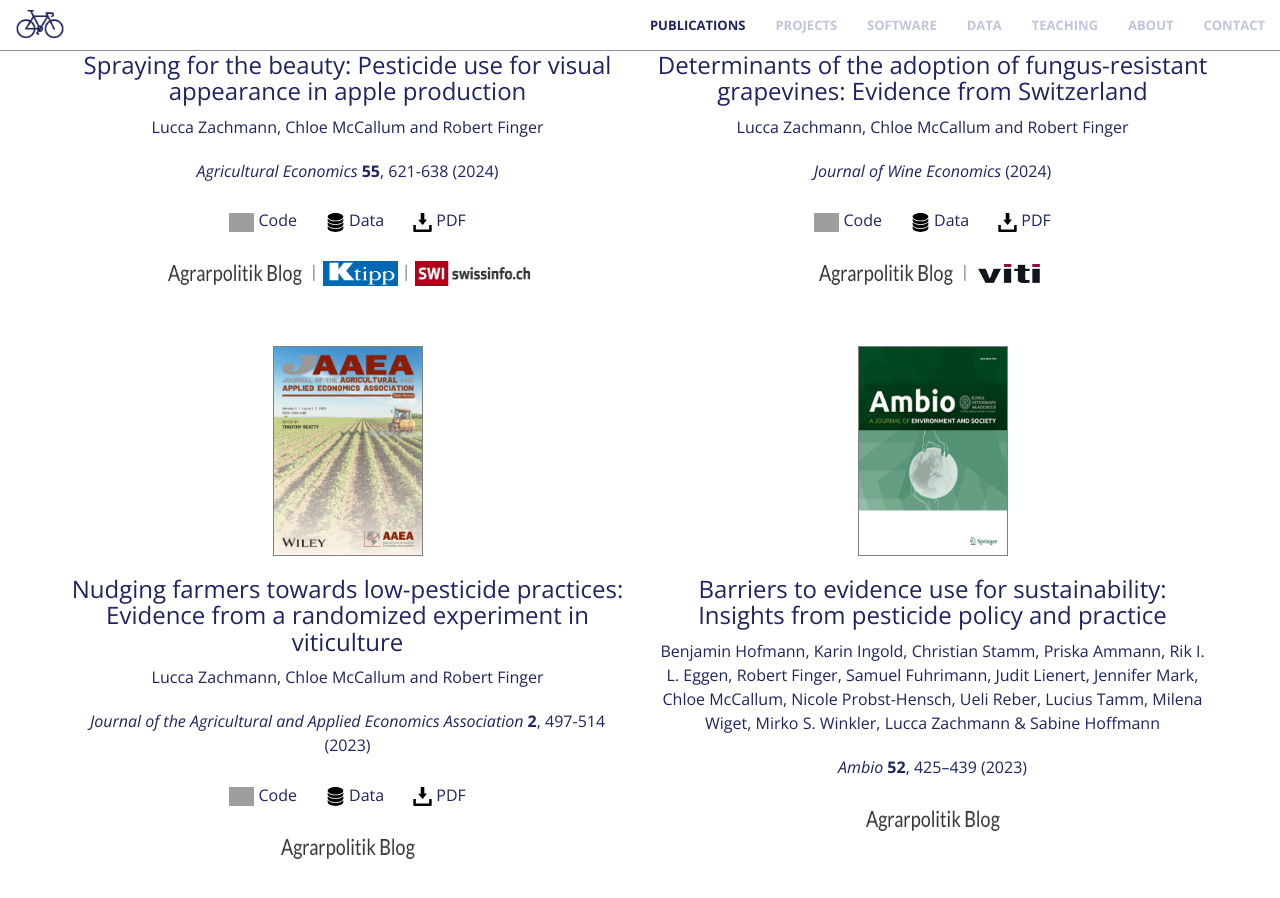
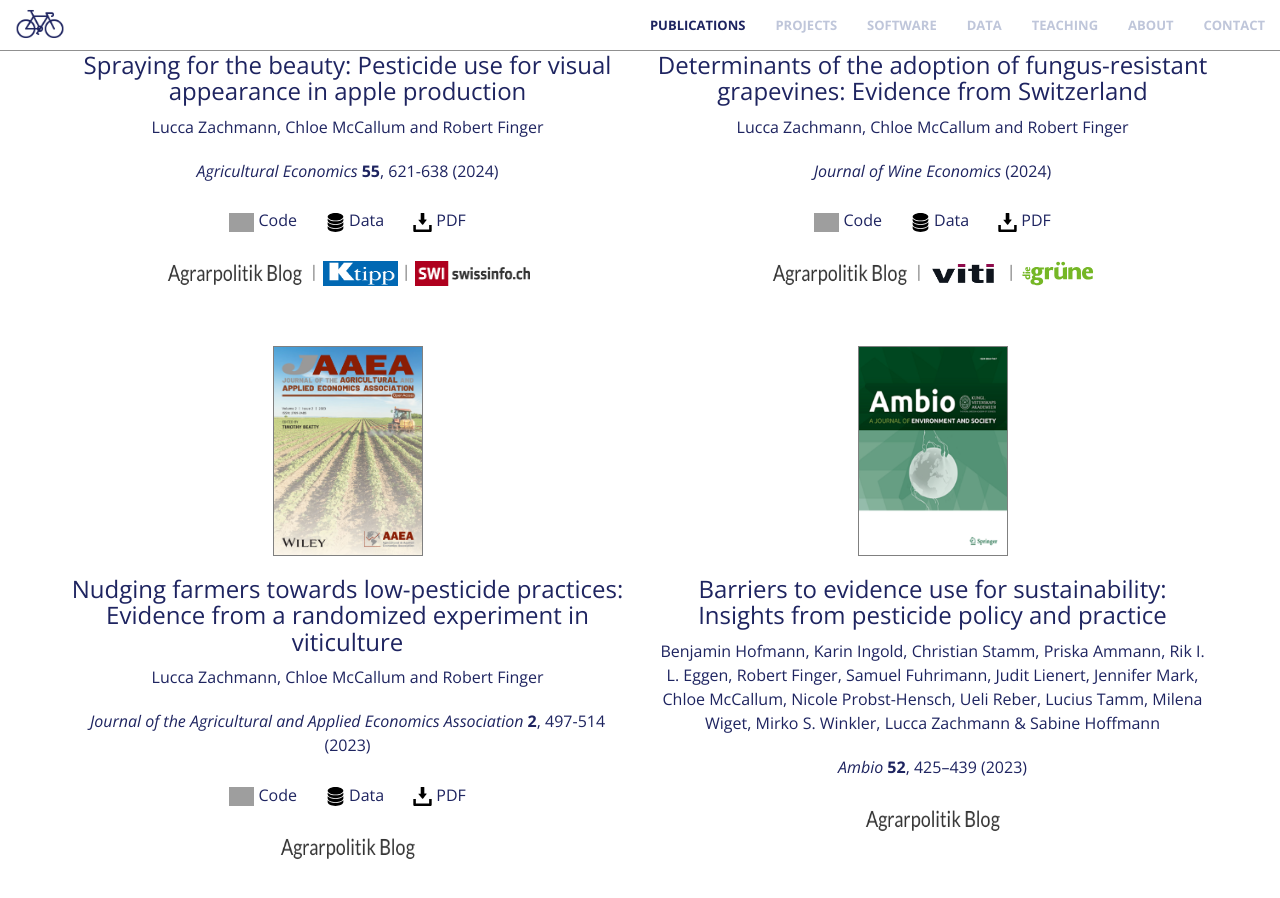
Before and after one commit to luccalino/luccalino.github.io, a Jekyll site: the page built from index.html, in a window 1280 px wide and 900 px high, scrolled down 1254 px. Built offline with Jekyll 4.4.1, drawn with Linux system fonts in a browser that asks for light colours; nearby versions of some CDN libraries; grey boxes are pictures that could not be loaded.

Commit message:
Update publications.html

```diff
--- a/_includes/publications.html
+++ b/_includes/publications.html
@@ -33,7 +33,8 @@
                     <p class="text-muted" style="color:#1E2460;"><a href="https://www.research-collection.ethz.ch/handle/20.500.11850/671067" target="_blank"><i><img src="img/logo/github-icon-1-logo-svgrepo-com.svg" style="cursor:pointer; height:0.5cm; weight: 0.5cm;"></i></a> Code &nbsp; &nbsp; &nbsp; <a href="https://www.research-collection.ethz.ch/handle/20.500.11850/568595" target="_blank"><i><img src="img/logo/data-storage-device-svgrepo-com.svg" style="cursor:pointer; height:0.5cm; weight: 0.5cm;"></i></a> Data &nbsp; &nbsp; &nbsp; <a href="https://www.cambridge.org/core/journals/journal-of-wine-economics/article/determinants-of-the-adoption-of-fungusresistant-grapevines-evidence-from-switzerland/BD682A7EAF7BA6EBD7FF74F2C6408174" target="_blank"><i><img src="img/logo/download-button-svgrepo-com.svg" style="cursor:pointer; height:0.5cm; weight: 0.5cm;"></i></a> PDF </p>
                     <p style="margin-bottom:0.15cm;"></p>
                     <p class="text-muted"><a href="https://agrarpolitik-blog.com/2024/05/10/schweizer-winzerinnen-und-winzer-werden-die-flache-von-robusten-rebsorten-in-den-nachsten-10-jahren-deutlich-erhohen/" target="_blank"><img src="/img/agrarpolitik_blog.png" style="cursor:pointer" width="140" height="30"></a> |
-                    <a href="https://www.tema-agriculture-terroirs.fr/mon-viti/viticulture/les-viticulteurs-suisses-prevoient-daugmenter-la-plantation-de-varietes-resistantes-917435.php" target="_blank"><img src="/img/viti.PNG" style="cursor:pointer" width="75" height="25"></a></p>
+                    <a href="https://www.tema-agriculture-terroirs.fr/mon-viti/viticulture/les-viticulteurs-suisses-prevoient-daugmenter-la-plantation-de-varietes-resistantes-917435.php" target="_blank"><img src="/img/viti.PNG" style="cursor:pointer" width="75" height="25"></a> |
+                    <a href="https://www.diegruene.ch/artikel/vermischtes/die-zukunft-gehoert-den-pilzwiderstandsfaehigen-rebsorten-514332" target="_blank"><img src="/img/logo-diegruene.svg" style="cursor:pointer" width="75" height="25"></a> </p>
                 <p style="margin-bottom:1cm;"></p>
             </div>
             <div class="col-md-6 mb-4 text-center d-flex align-items-stretch">
```
